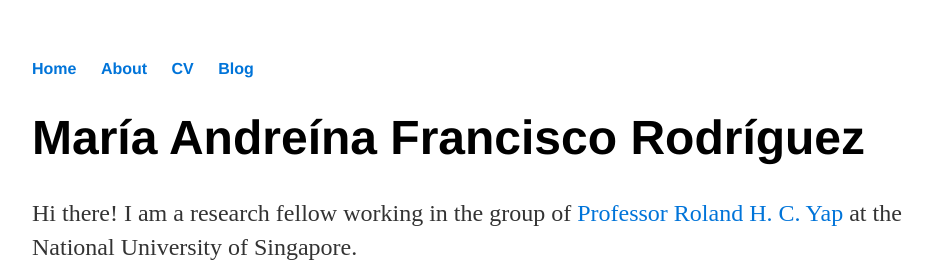
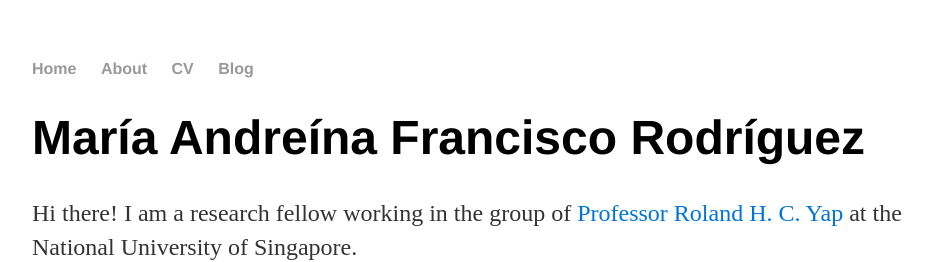
Before and after one commit to andreina-francisco/andreina-francisco.github.io, a Jekyll site: the page built from index.html, in a window 1280 px wide. Shown: the top 262 px of the page, without its empty margins (160-1092 px from the left). Built offline with Jekyll 4.4.1, drawn with Linux system fonts in a browser that asks for light colours; nearby versions of some CDN libraries; a style sheet for code colours, icons or effects is not loaded.

Commit message:
new link class

```diff
--- a/css/my-style.css
+++ b/css/my-style.css
@@ -39,11 +39,20 @@
 }
 a {
     text-decoration: none;
-    color: #0074D9; /* old #999;*/
+    color: #999;
 }
 a:hover {
     text-decoration: underline;
 }
+
+a.text {
+    text-decoration: none;
+    color: #405d8c;
+}
+a.text:hover {
+    text-decoration: underline;
+}
+
 h1 {
     font-size: 3em;
     font-family:'Helvetica', 'Arial', 'Sans-Serif';
```
